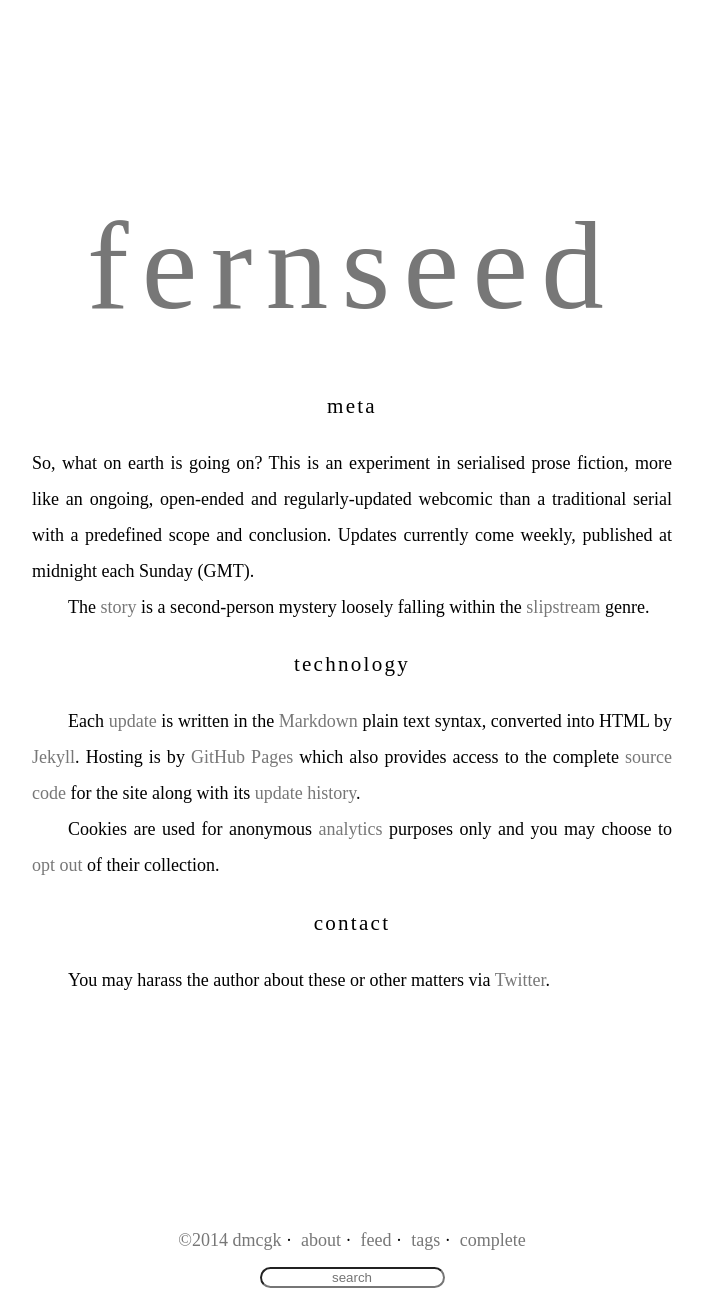
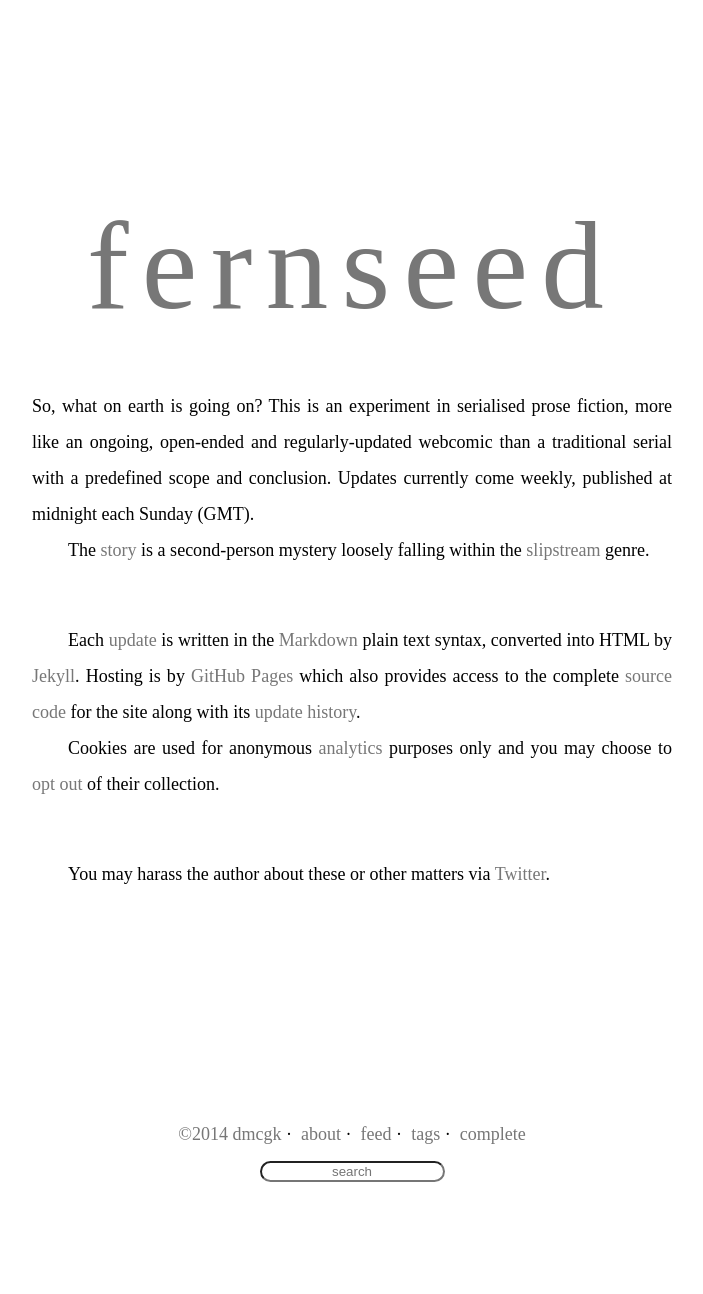
Before and after one commit to fernseed/fernseed.github.io, a Jekyll site: the page built from meta/_posts/2012-04-24-about.md, in a window 1280 px wide. Shown: the whole page, without its empty margins (288-991 px from the left). Built offline with Jekyll 4.4.1, drawn with Linux system fonts in a browser that asks for light colours; nearby versions of some CDN libraries; some web fonts are replaced; Markdown is read by kramdown in place of the engine named in the settings; after the commit the page ends 1189 px from its top, so only the background shows below that.

Commit message:
Better formatting of About page.

```diff
--- a/meta/_posts/2012-04-24-about.md
+++ b/meta/_posts/2012-04-24-about.md
@@ -3,19 +3,17 @@
 summary: about the site
 ---
 
-### meta
-
 So, what on earth is going on?  This is an experiment in serialised prose fiction, more like an ongoing, open-ended and regularly-updated webcomic than a traditional serial with a predefined scope and conclusion.  Updates currently come weekly, published at midnight each Sunday (GMT).
 
 The [story][archives] is a second-person mystery loosely falling within the [slipstream][genre] genre.
 
-### technology
+----
 
 Each [update][posts] is written in the [Markdown][markdown] plain text syntax, converted into HTML by [Jekyll][jekyll]. Hosting is by [GitHub Pages][github] which also provides access to the complete [source code][source] for the site along with its [update history][commits].
 
 Cookies are used for anonymous [analytics][google] purposes only and you may choose to [opt out][cookies] of their collection.
 
-### contact
+----
 
 You may harass the author about these or other matters via [Twitter][twitter].
 
```
